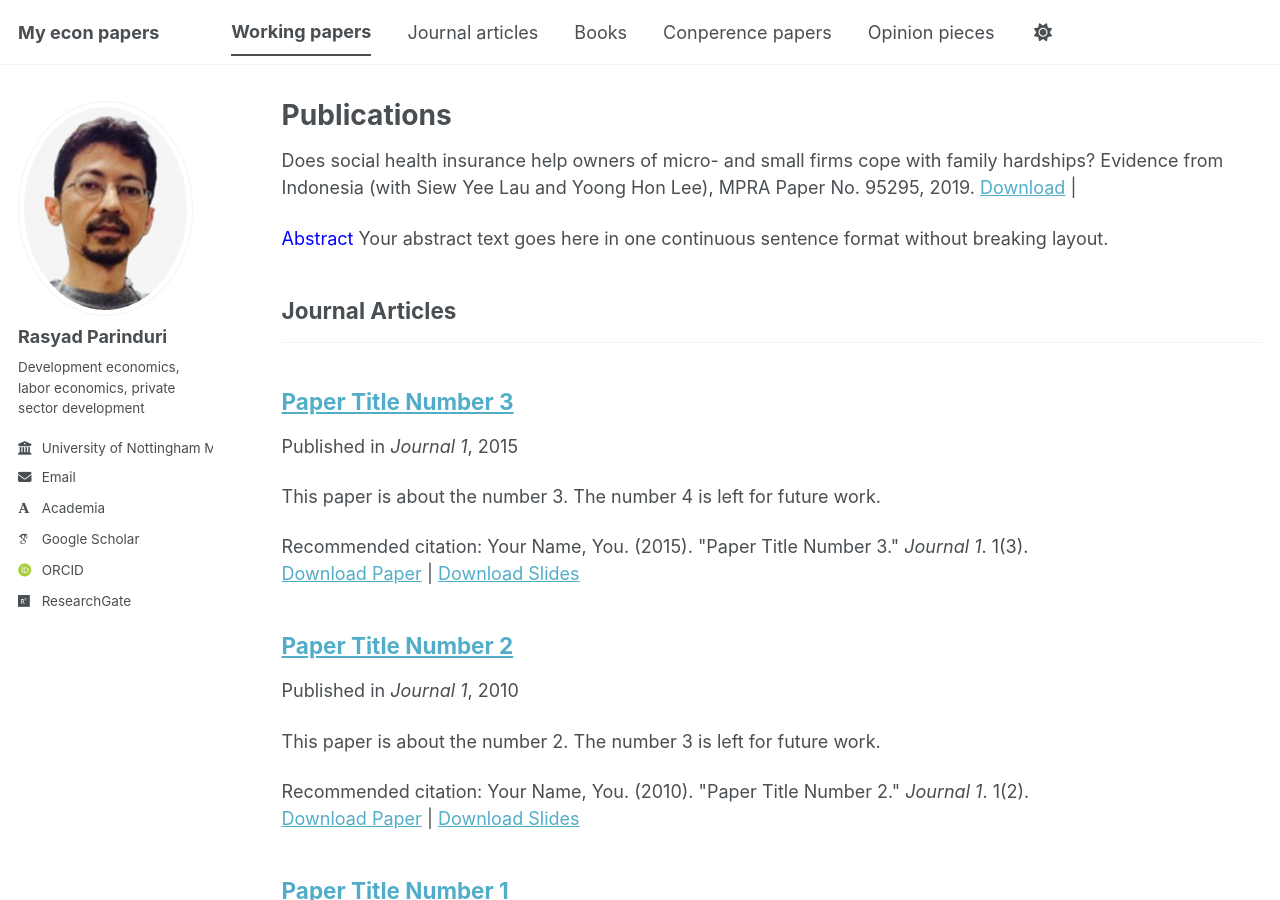
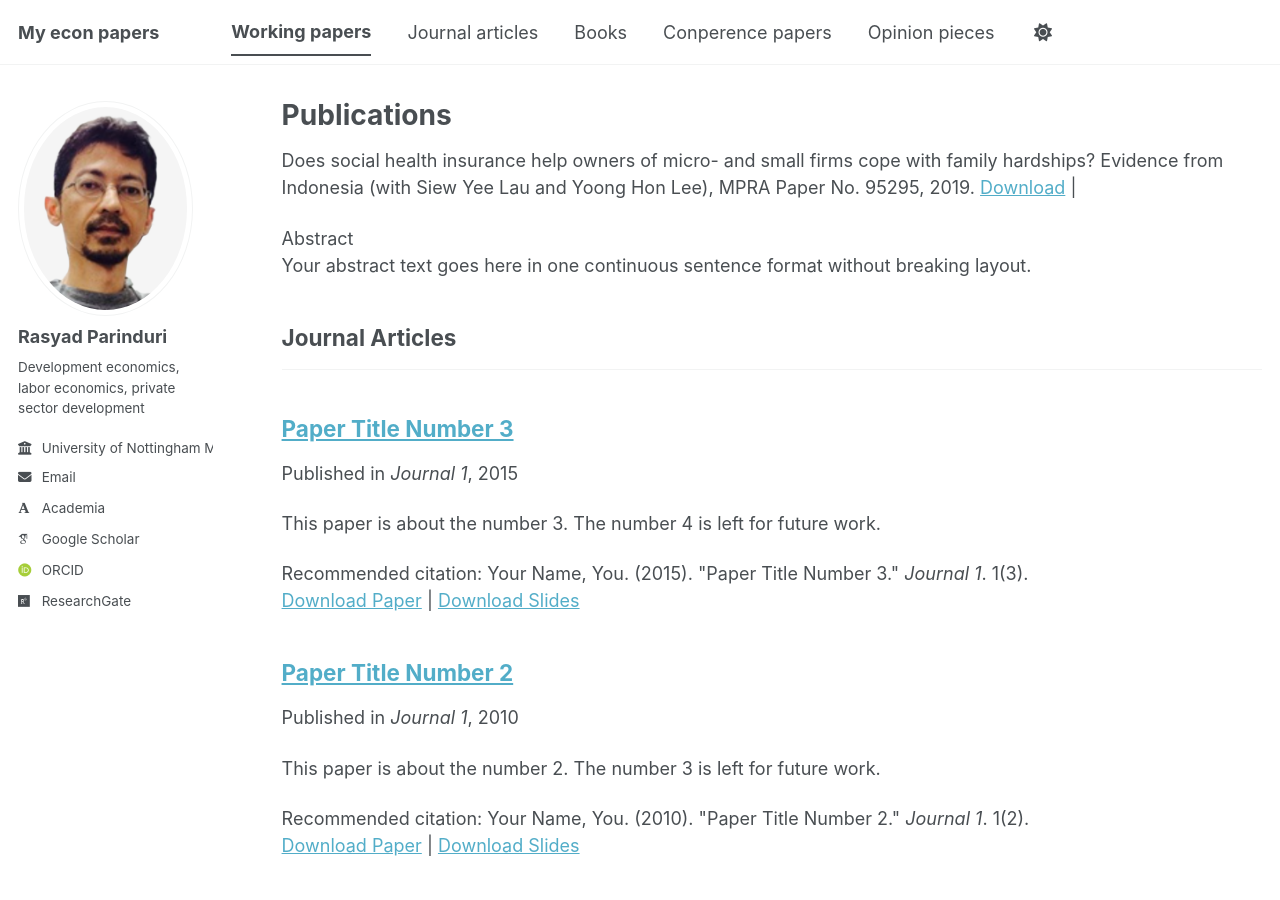
Before and after one commit to rasyadparinduri/rasyadparinduri.github.io, a Jekyll site: the page built from _pages/publications.html, in a window 1280 px wide and 900 px high. Built offline with Jekyll 4.4.1, drawn with Linux system fonts in a browser that asks for light colours; some web fonts are replaced; a script bundle is joined from its source files by our own code; library files that are not in the unit come from our copies.

Commit message:
Update publications.html

```diff
--- a/_pages/publications.html
+++ b/_pages/publications.html
@@ -9,7 +9,7 @@ author_profile: true
 <p>
 Does social health insurance help owners of micro- and small firms cope with family hardships?
 Evidence from Indonesia (with Siew Yee Lau and Yoong Hon Lee), MPRA Paper No. 95295, 2019. <a href="https://mpra.ub.uni-muenchen.de/95295/1/MPRA_paper_95295.pdf" target="_blank">Download</a> |
-<summary style="display:inline; color:blue;">Abstract</summary>
+<summary>Abstract</summary>
 <span> Your abstract text goes here in one continuous sentence format without breaking layout. </span>
 </p>
 
```
